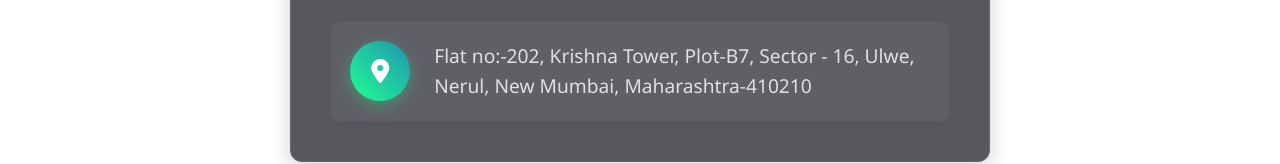
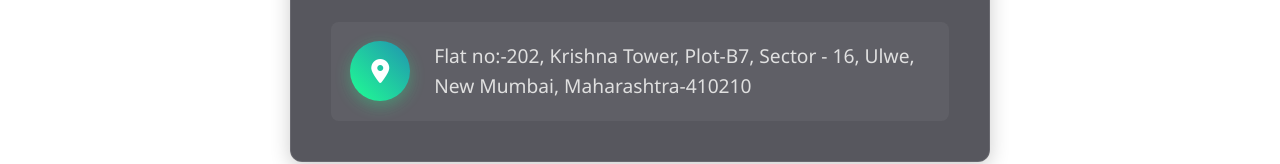
Before and after one commit to KesavanMudaliyar/Myportfolio-website, a plain HTML site: page index.html in a window 1280 px wide. Shown: the part 2976-3140 px from the top of the page. Drawn offline with nearby package versions, Linux system fonts and the light colour scheme; animation ran at ten frames a second.

Commit message:
Update index.html

```diff
--- a/index.html
+++ b/index.html
@@ -181,7 +181,7 @@
           <div class="icon-container">
             <i class="fas fa-map-marker-alt contact-icon"></i>
           </div>
-          <p>Flat no:-202, Krishna Tower, Plot-B7, Sector - 16, Ulwe, Nerul, New Mumbai, Maharashtra-410210</p>
+          <p>Flat no:-202, Krishna Tower, Plot-B7, Sector - 16, Ulwe, New Mumbai, Maharashtra-410210</p>
         </div>
       </div>
     </section>
```
